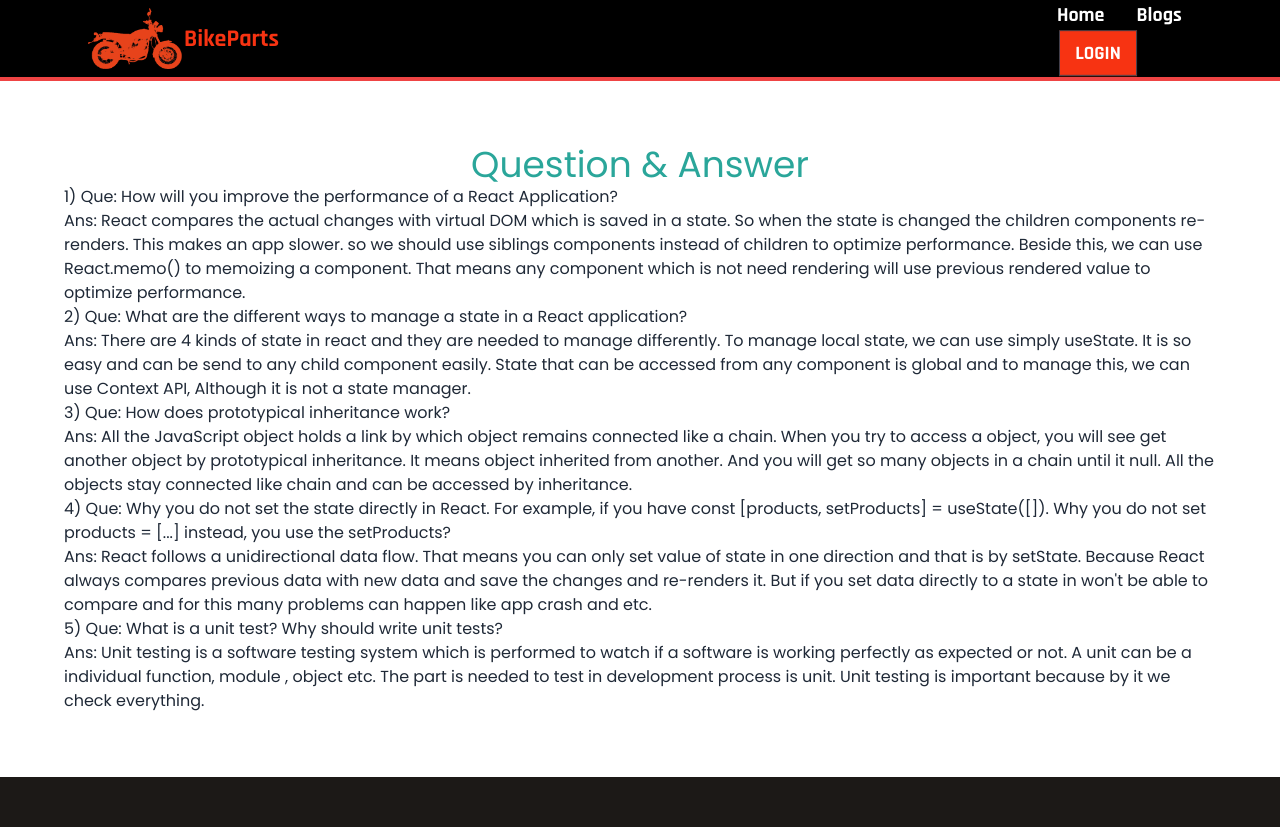
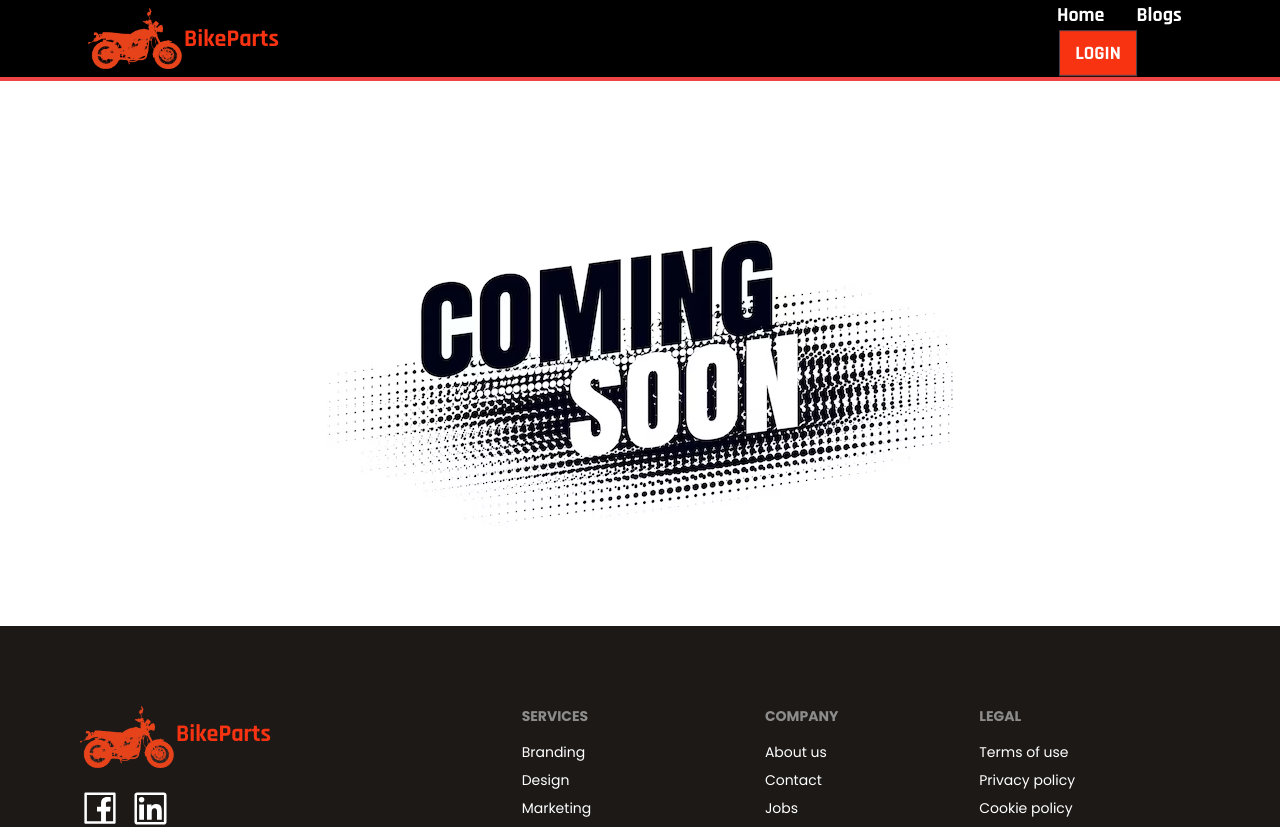
Before and after one commit to tanvirulislam149/bike-parts-client, a React (Create React App) app: page /blogs in a window 1280 px wide. Shown: the top 827 px of the page. Built offline with nearby package versions, Linux system fonts and the light colour scheme; no server answers; some icons are missing.

Commit message:
blog edited

```diff
--- a/src/Pages/Blogs.js
+++ b/src/Pages/Blogs.js
@@ -1,9 +1,10 @@
 import React from 'react';
+import coming from "../assets/coming_soon.avif"
 
 const Blogs = () => {
-    return (
-        <div className='md:m-16 m-5'>
-            <p className='text-4xl text-center text-accent-focus'>Question & Answer</p>
+  return (
+    <div className='md:m-16 m-5 flex justify-center'>
+      {/* <p className='text-4xl text-center text-accent-focus'>Question & Answer</p>
             <p>1) Que:  How will you improve the performance of a React Application?</p>
             <p>Ans: React compares the actual changes with virtual DOM which is saved in a state. So when the state is changed the children components re-renders. This makes an app slower. so we should use siblings components instead of children to optimize performance. Beside this, we can use React.memo() to memoizing a component. That means any component which is not need rendering will use previous rendered value to optimize performance.</p>
             <p>2) Que: What are the different ways to manage a state in a React application?</p>
@@ -13,9 +14,10 @@ const Blogs = () => {
             <p>4) Que:  Why you do not set the state directly in React. For example, if you have const [products, setProducts] = useState([]). Why you do not set products = [...] instead, you use the setProducts?</p>
             <p>Ans: React follows a unidirectional data flow. That means you can only set value of state in one direction and that is by setState. Because React always compares previous data with new data and save the changes and re-renders it. But if you set data directly to a state in won't be able to compare and for this many problems can happen like app crash and etc.   </p>
             <p>5) Que: What is a unit test? Why should write unit tests?</p>
-            <p>Ans: Unit testing is a software testing system which is performed to watch if a software is working perfectly as expected or not. A unit can be a individual function, module , object etc. The part is needed to test in development process is unit. Unit testing is important because by it we check everything.  </p>
-        </div>
-    );
+            <p>Ans: Unit testing is a software testing system which is performed to watch if a software is working perfectly as expected or not. A unit can be a individual function, module , object etc. The part is needed to test in development process is unit. Unit testing is important because by it we check everything.  </p> */}
+      <img src={coming} alt="" />
+    </div>
+  );
 };
 
 export default Blogs;
```
Also changed, not shown: src/assets/coming_soon.avif (added).
